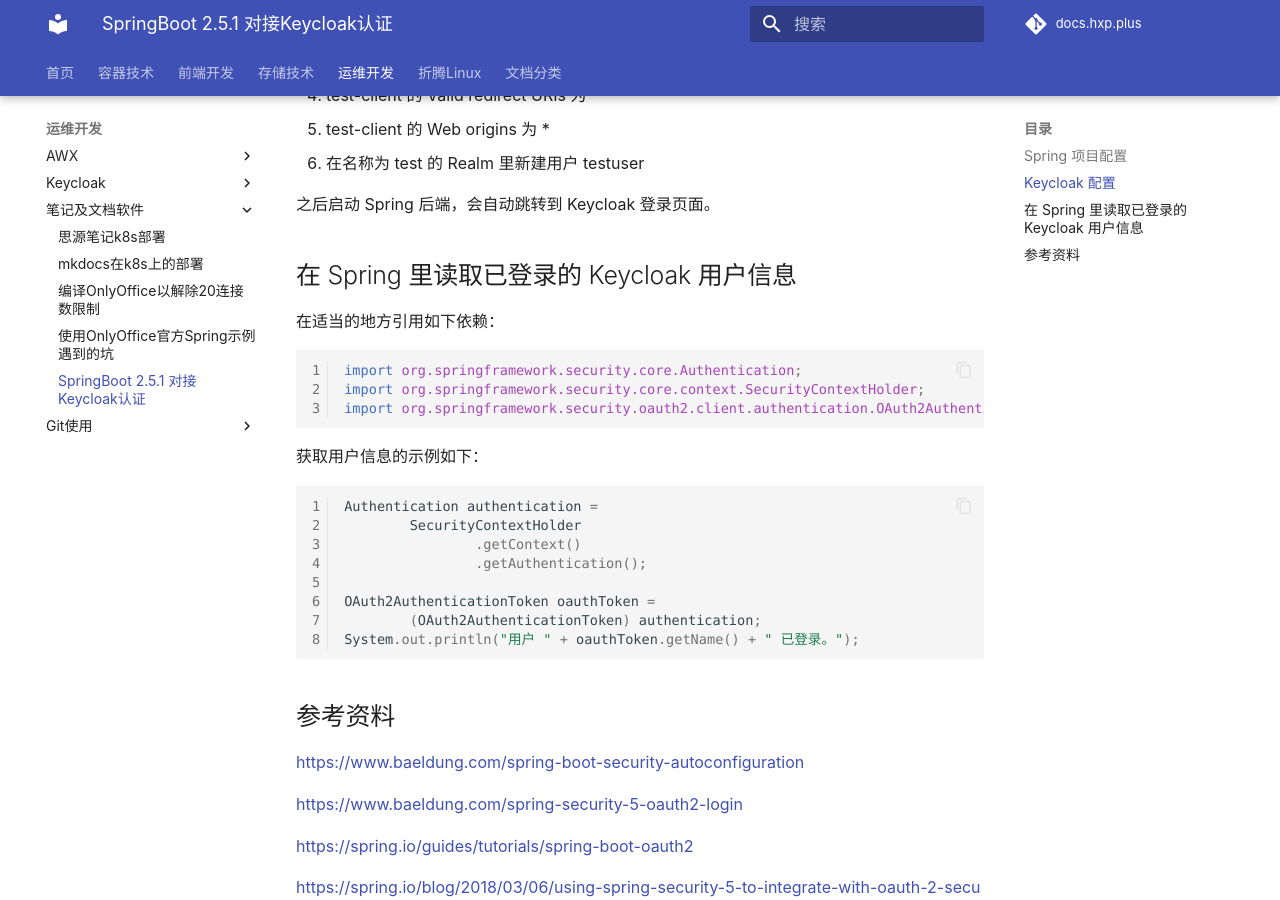
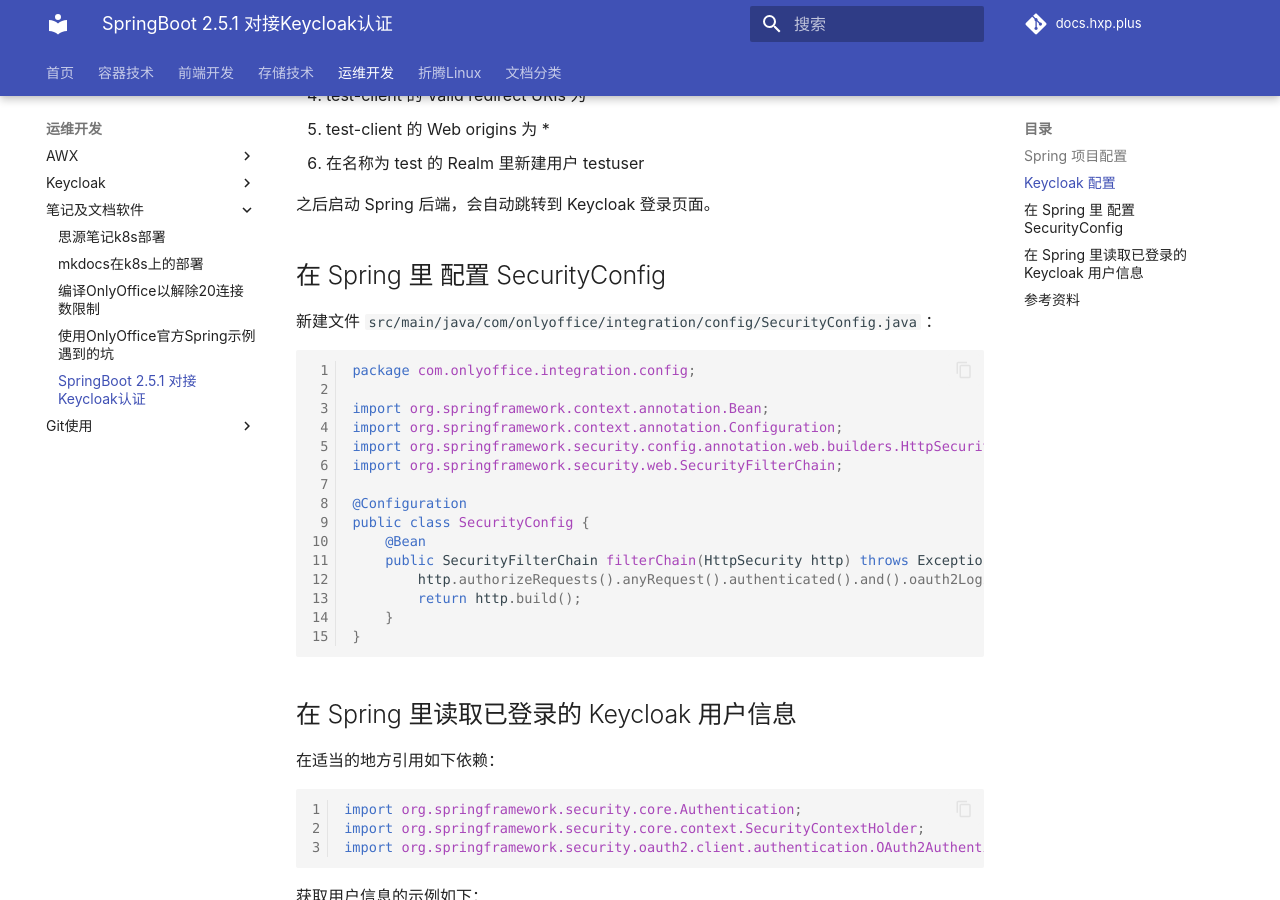
Before and after one commit to hxp-plus/docs.hxp.plus, an MkDocs documentation site: the page built from docs/运维开发/笔记及文档软件/SpringBoot 2.5.1 对接Keycloak认证.md, in a window 1280 px wide and 900 px high, scrolled down 1685 px. Built offline with MkDocs 1.6.1 and Material for MkDocs 9.7.7, drawn with Linux system fonts in a browser that asks for light colours; plug-ins that fetch from the network failed and are left out; comment, search, counter and statistics services are not loaded.

Commit message:
加入SecurityConfig

````diff
--- a/docs/运维开发/笔记及文档软件/SpringBoot 2.5.1 对接Keycloak认证.md
+++ b/docs/运维开发/笔记及文档软件/SpringBoot 2.5.1 对接Keycloak认证.md
@@ -89,6 +89,29 @@
 
 之后启动 Spring 后端，会自动跳转到 Keycloak 登录页面。
 
+## 在 Spring 里 配置 SecurityConfig
+
+新建文件 `src/main/java/com/onlyoffice/integration/config/SecurityConfig.java` ：
+
+```java
+package com.onlyoffice.integration.config;
+
+import org.springframework.context.annotation.Bean;
+import org.springframework.context.annotation.Configuration;
+import org.springframework.security.config.annotation.web.builders.HttpSecurity;
+import org.springframework.security.web.SecurityFilterChain;
+
+@Configuration
+public class SecurityConfig {
+    @Bean
+    public SecurityFilterChain filterChain(HttpSecurity http) throws Exception {
+        http.authorizeRequests().anyRequest().authenticated().and().oauth2Login();
+        return http.build();
+    }
+}
+
+```
+
 ## 在 Spring 里读取已登录的 Keycloak 用户信息
 
 在适当的地方引用如下依赖：
````
